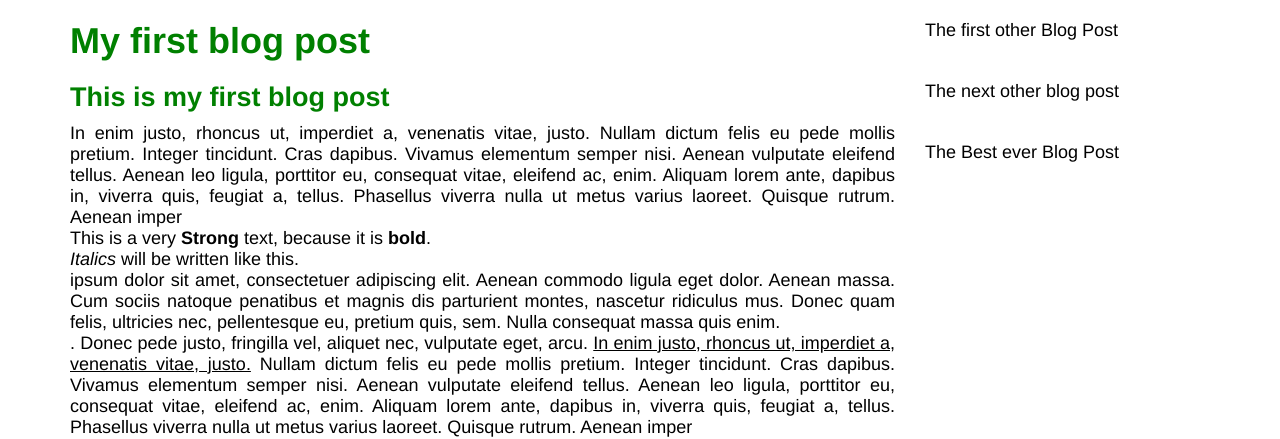
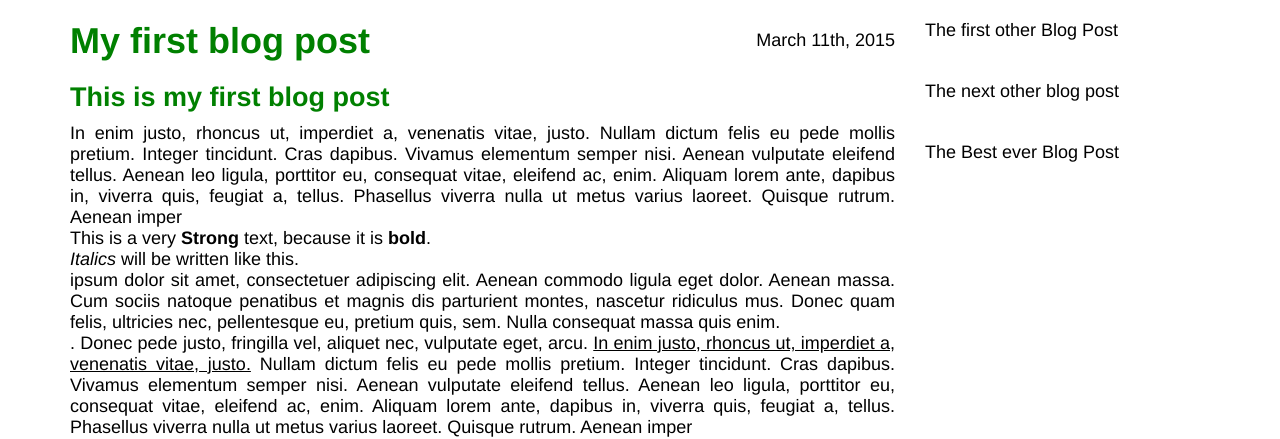
Before and after one commit to brijwhiz/RWWebsiteCourseBlog, a plain HTML site: page index.html in a window 1280 px wide. Shown: the top 439 px of the page. Drawn offline with Linux system fonts and the light colour scheme.

Commit message:
Relative and absolute position

```diff
--- a/index.html
+++ b/index.html
@@ -8,6 +8,7 @@
     <div class="container">
         <div class="blog-post">
             <h1>My first blog post</h1>
+            <p class="date">March 11th, 2015</p>
             <h2> This is my first blog post</h2>
             <p class="main-text">In enim justo, rhoncus ut, imperdiet a, venenatis vitae, justo. Nullam dictum felis eu pede mollis pretium. Integer tincidunt. Cras dapibus. Vivamus elementum semper nisi. Aenean vulputate eleifend tellus. Aenean leo ligula, porttitor eu, consequat vitae, eleifend ac, enim. Aliquam lorem ante, dapibus in, viverra quis, feugiat a, tellus. Phasellus viverra nulla ut metus varius laoreet. Quisque rutrum. Aenean imper<br>
             This is a very <strong>Strong</strong> text, because it is <strong>bold</strong>.<br>
--- a/style.css
+++ b/style.css
@@ -57,6 +57,7 @@ h2 {
     width: 75%;
     float: left;
     padding-right: 30px;
+    position: relative;
 }
 
 .other-posts {
@@ -84,3 +85,9 @@ h2 {
     height: 150px;
     width: auto;
 }
+
+.date {
+    position: absolute;
+    top: 10px;
+    right: 30px;
+}
```
